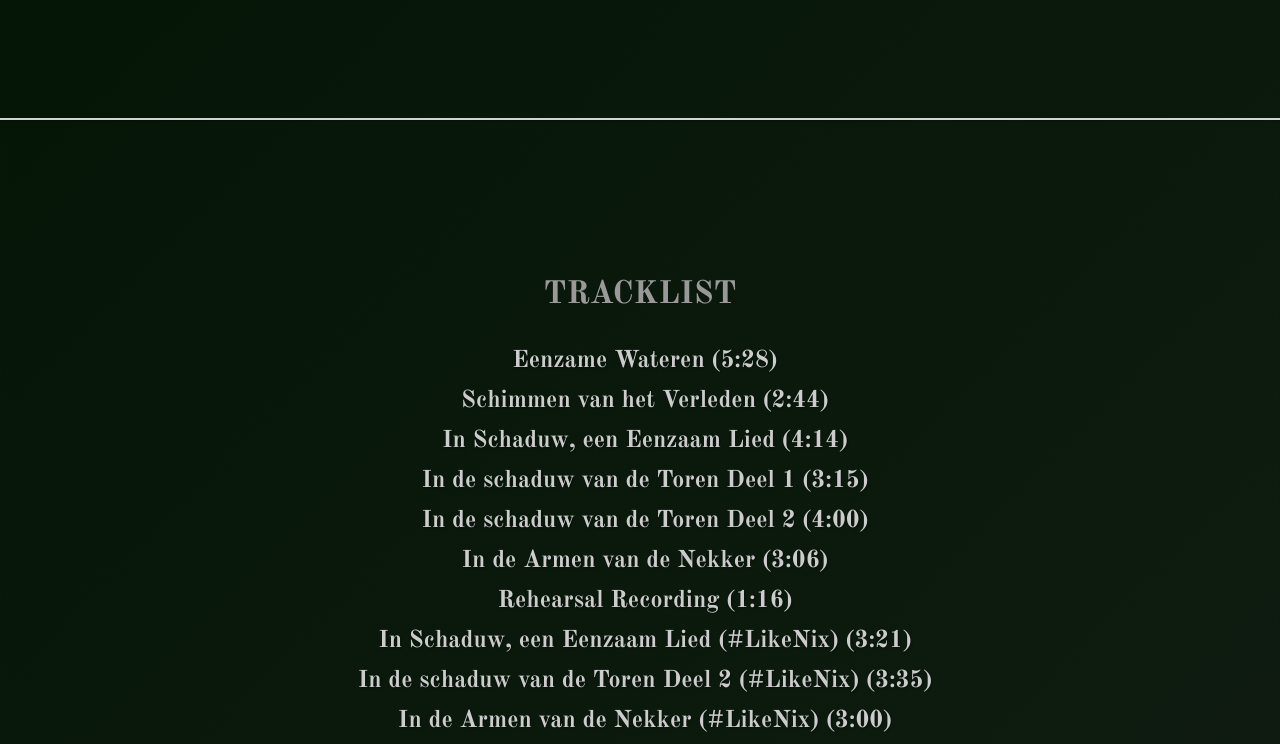
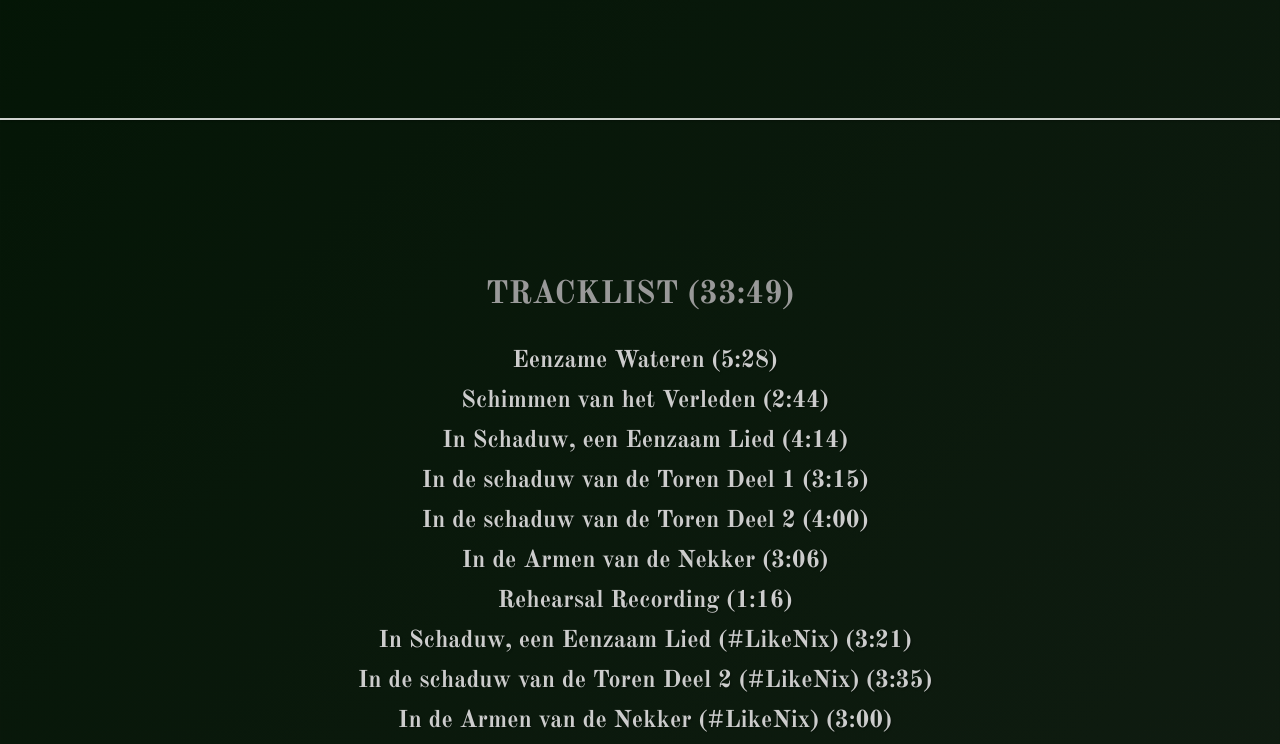
Before and after one commit to GlennVB/nix, a plain HTML site: page index.html in a window 1280 px wide. Shown: the part 232-976 px from the top of the page. Drawn offline with nearby package versions, Linux system fonts and the light colour scheme.

Commit message:
Added album timing

```diff
--- a/index.html
+++ b/index.html
@@ -55,7 +55,7 @@
     </div>
   </div>
   <div>
-    <h2>TRACKLIST</h2>
+    <h2>TRACKLIST (33:49)</h2>
 
     <!-- Playlist -->
     <div id="playlist">
```
